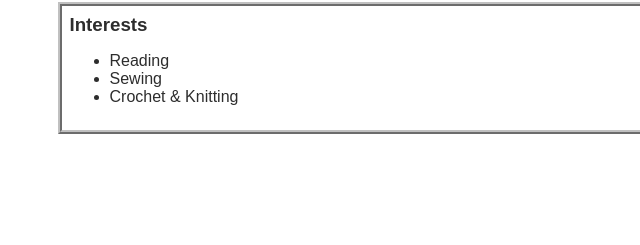
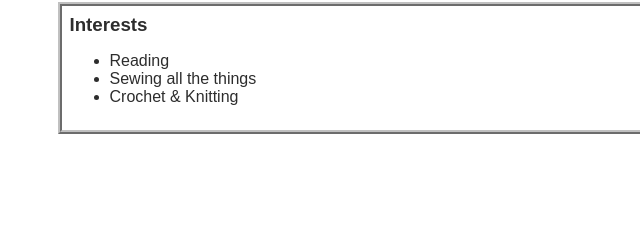
Before and after one commit to LKelley212/LKelley212.github.io, a plain HTML site: page index.html in a window 1280 px wide. Shown: the part 181-426 px from the top of the page, 284-924 px from the left. Drawn offline with Linux system fonts and the light colour scheme.

Commit message:
edited interests

```diff
--- a/index.html
+++ b/index.html
@@ -29,7 +29,7 @@
           <h3>Interests</h3>
           <ul>
             <li>Reading</li>
-            <li>Sewing</li>
+            <li>Sewing all the things</li>
             <li>Crochet & Knitting</li>
           </ul>
         </div>
```
